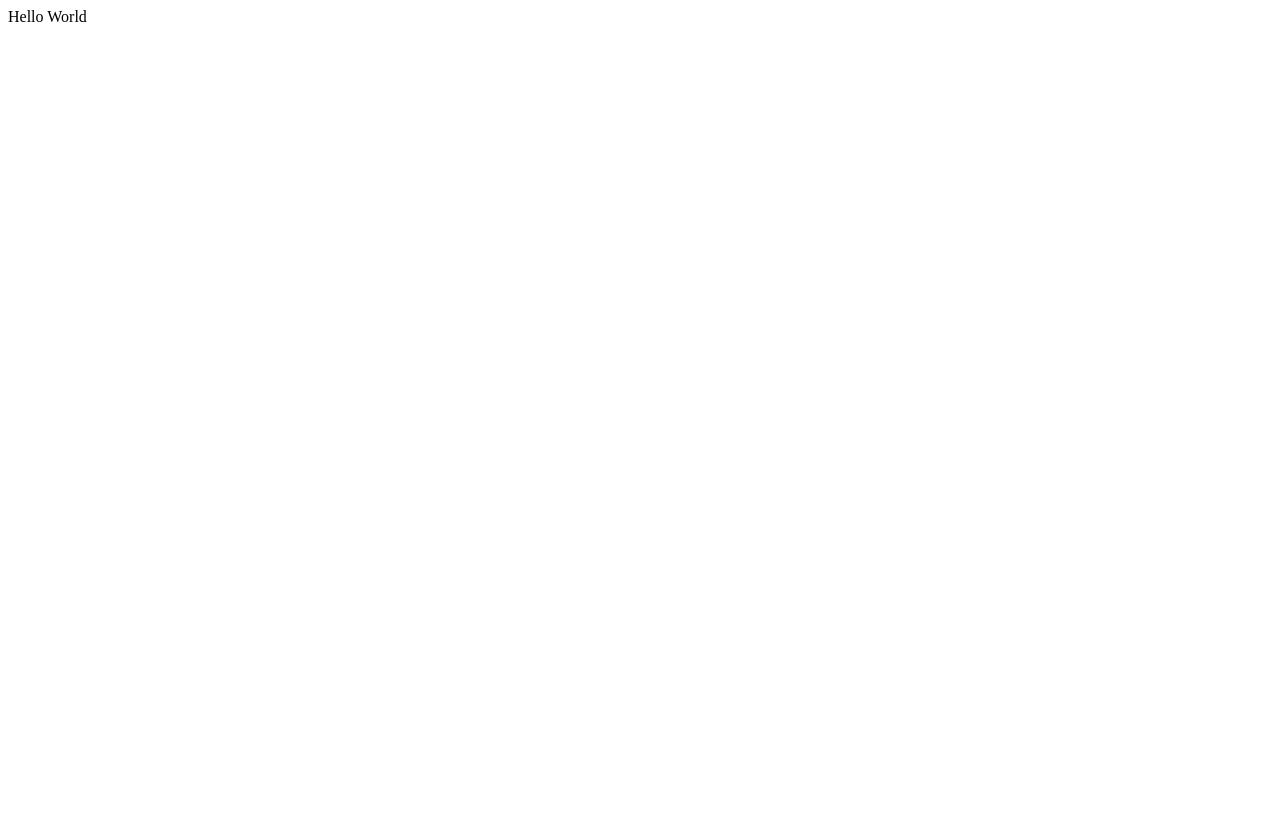
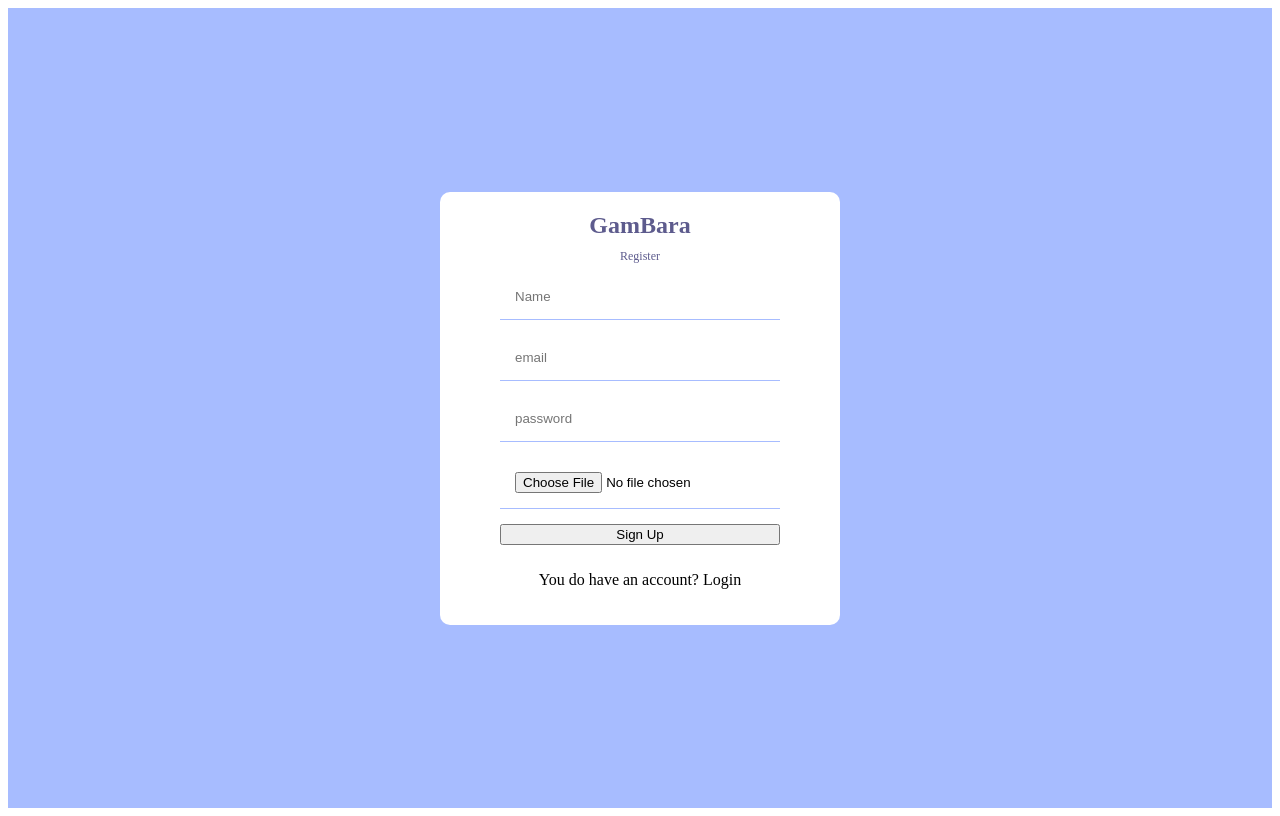
Before and after one commit to Abhishek-76/ChatAPP-, a React (Create React App) app: page / in a window 1280 px wide. Built offline with nearby package versions, Linux system fonts and the light colour scheme.

Commit message:
register

```diff
--- a/package.json
+++ b/package.json
@@ -9,6 +9,7 @@
     "react": "^18.2.0",
     "react-dom": "^18.2.0",
     "react-scripts": "5.0.1",
+    "saas": "^1.0.0",
     "web-vitals": "^2.1.4"
   },
   "scripts": {
@@ -34,5 +35,8 @@
       "last 1 firefox version",
       "last 1 safari version"
     ]
+  },
+  "devDependencies": {
+    "sass": "^1.59.3"
   }
 }
--- a/src/App.js
+++ b/src/App.js
@@ -1,5 +1,11 @@
+import Register from "./pages/Register";
+import "./style.css";
 function App() {
-  return <div>Hello World</div>;
+  return (
+    <div>
+      <Register />
+    </div>
+  );
 }
 
 export default App;
--- a/src/pages/register.jsx
+++ b/src/pages/register.jsx
@@ -1,5 +1,22 @@
 import React from "react";
 
-export const register = () => {
-  return <div>register</div>;
+const register = () => {
+  return (
+    <div className="formContainer">
+      <div className="formWrapper">
+        <span className="logo">GamBara</span>
+        <span className="title">Register</span>
+        <form>
+          <input type="text" placeholder="Name" />
+          <input type="email" placeholder="email" />
+          <input type="password" placeholder="password" />
+          <input type="file" />
+          <button>Sign Up</button>
+        </form>
+        <p>You do have an account? Login</p>
+      </div>
+    </div>
+  );
 };
+
+export default register;
--- /dev/null
+++ b/src/style.css
@@ -0,0 +1,36 @@
+.formContainer {
+  background-color: #a7bcff;
+  height: 100vh;
+  display: flex;
+  align-items: center;
+  justify-content: center;
+}
+.formWrapper {
+  display: flex;
+  flex-direction: column;
+  gap: 10px;
+  background-color: white;
+  padding: 20px 60px;
+  border-radius: 10px;
+  align-items: center;
+}
+.formWrapper form {
+  display: flex;
+  flex-direction: column;
+  gap: 15px;
+}
+.formWrapper .logo {
+  color: #5d5b8d;
+  font-weight: bold;
+  font-size: 24px;
+}
+.formWrapper .title {
+  color: #5d5b8d;
+  font-size: 12px;
+}
+form input {
+  padding: 15px;
+  border: none;
+  width: 250px;
+  border-bottom: 1px solid #a7bcff;
+}
--- /dev/null
+++ b/src/style.scss
@@ -0,0 +1,7 @@
+.formContainer {
+  background-color: #a7bcff;
+  height: 100vh;
+  display: flex;
+  align-items: center;
+  justify-content: center;
+}
```
Also changed, not shown: 1 other file (tests, documents, lock files or other folders).
